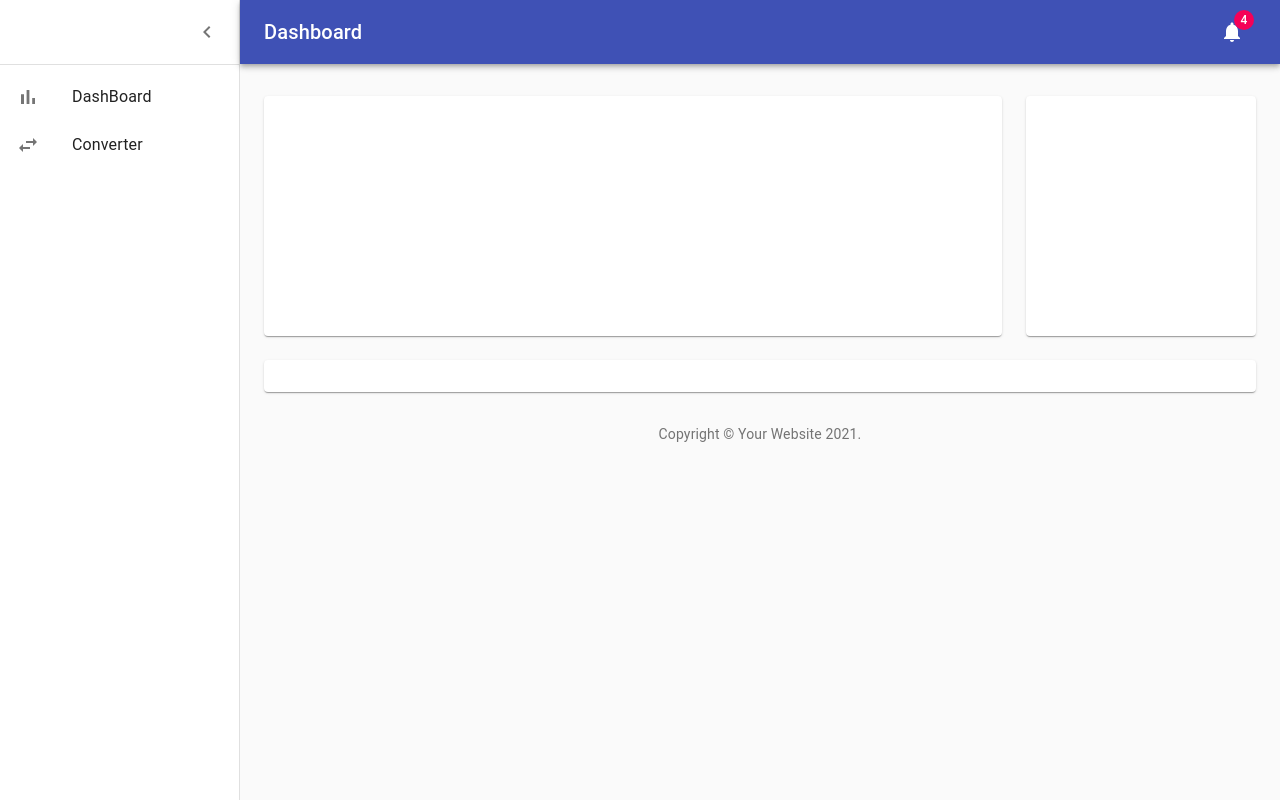
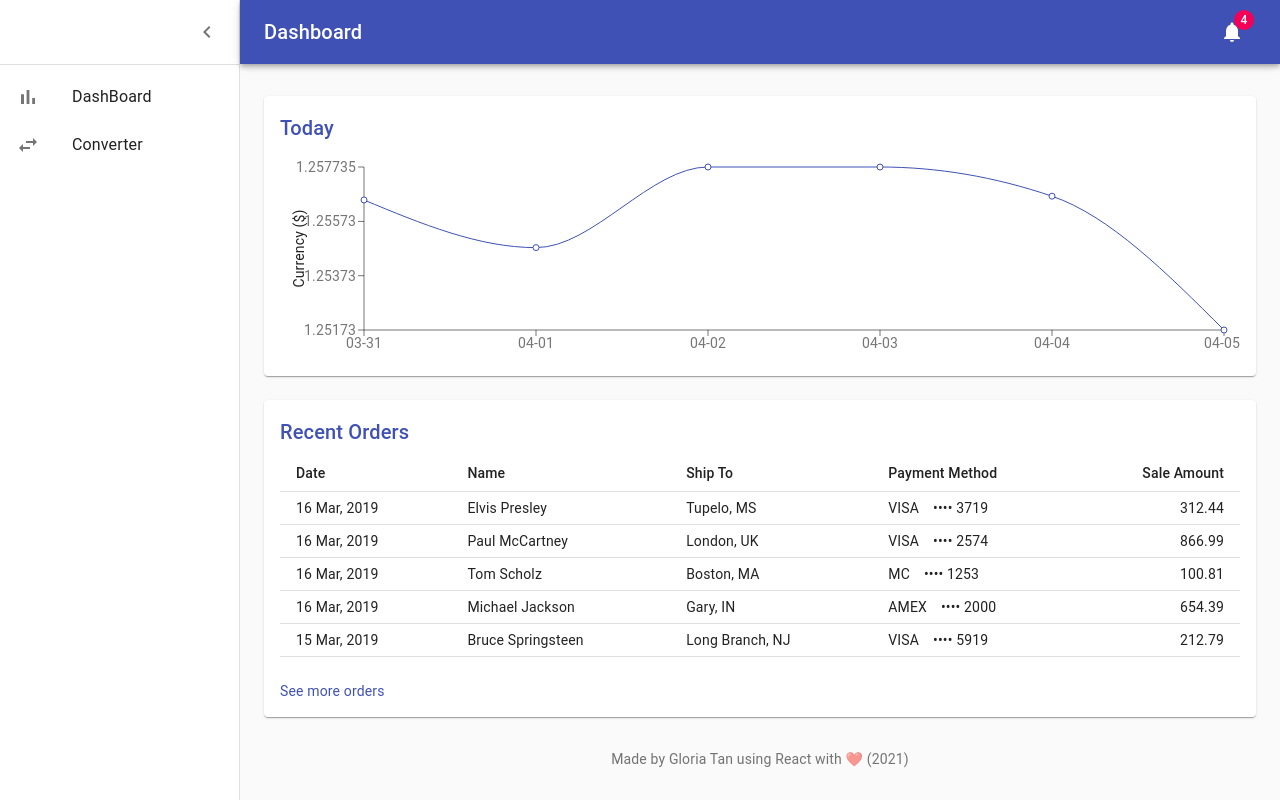
Before and after one commit to g7an/Currency-Converter, a React (Create React App) app: page / in a window 1280 px wide. Built offline with nearby package versions, Linux system fonts and the light colour scheme.

Commit message:
feat: chart (hardcoded-api)

```diff
--- a/package.json
+++ b/package.json
@@ -8,6 +8,7 @@
     "@testing-library/user-event": "^12.1.10",
     "axios": "^0.21.1",
     "currency-codes": "^2.1.0",
+    "eslint-plugin-react": "^7.23.1",
     "react": "^17.0.2",
     "react-dom": "^17.0.2",
     "react-number-format": "^4.5.3",
--- a/src/view/Chart.js
+++ b/src/view/Chart.js
@@ -1,27 +1,53 @@
-import React from 'react';
+import React, { useEffect, useState } from 'react';
 import { useTheme } from '@material-ui/core/styles';
 import { LineChart, Line, XAxis, YAxis, Label, ResponsiveContainer } from 'recharts';
 import Title from './Title';
+import axios from 'axios'
+import get from 'lodash/get'
 
 // Generate Sales Data
 function createData(time, amount) {
   return { time, amount };
 }
 
-const data = [
-  createData('00:00', 0),
-  createData('03:00', 300),
-  createData('06:00', 600),
-  createData('09:00', 800),
-  createData('12:00', 1500),
-  createData('15:00', 2000),
-  createData('18:00', 2400),
-  createData('21:00', 2400),
-  createData('24:00', undefined),
+// TODO: 1. fixed data to calling api
+
+// 2021-03-31: 1.25652
+// 2021-04-01: 1.254765
+// 2021-04-02: 1.257735
+// 2021-04-03: 1.257735
+// 2021-04-04: 1.25666
+// 2021-04-05: 1.25173
+const data1 = [
+  createData('03-31', 1.25652),
+  createData('04-01', 1.254765),
+  createData('04-02', 1.257735),
+  createData('04-03', 1.257735),
+  createData('04-04', 1.25666),
+  createData('04-05', 1.25173),
 ];
 
 export default function Chart() {
   const theme = useTheme();
+  // fromCode, toCode
+  const [data, setData] = useState(null)
+
+  useEffect(() => {
+      handleChange()
+      // console.log(data1)
+      // setData(data1)
+  }, [data])
+
+  async function handleChange() {
+    try {
+        // const response = await axios.get(`https://free.currconv.com/api/v7/convert?q=USD_CAD,CAD_USD&compact=ultra&date=2021-03-31&endDate=2021-04-05&apiKey=eaf0690418fe15dd0f48`)
+        // console.log(get(response, ['data', 'USD_CAD']))
+        // setData(get(response, ['data', 'USD_CAD']))
+        setData(data1)
+      } catch (error) {
+        console.error(error)
+      }
+  }
 
   return (
     <React.Fragment>
@@ -37,16 +63,16 @@ export default function Chart() {
          }}
        >
          <XAxis dataKey="time" stroke={theme.palette.text.secondary} />
-          <YAxis stroke={theme.palette.text.secondary}>
+         <YAxis stroke={theme.palette.text.secondary} domain={['dataMin', 'dataMax']}>
            <Label
              angle={270}
              position="left"
              style={{ textAnchor: 'middle', fill: theme.palette.text.primary }}
            >
-              Sales ($)
+             Currency ($)
            </Label>
          </YAxis>
-          <Line type="monotone" dataKey="amount" stroke={theme.palette.primary.main} dot={false} />
+         <Line type="monotone" dataKey="amount" stroke={theme.palette.primary.main} />
        </LineChart>
       </ResponsiveContainer>
     </React.Fragment>
--- a/src/view/ConverterForm.js
+++ b/src/view/ConverterForm.js
@@ -17,11 +17,16 @@ import NumberFormatter from '../services/NumberFormatter'
 import Card from '@material-ui/core/Card'
 import Bars from './Bars'
 import Container from '@material-ui/core/Container'
+import Paper from '@material-ui/core/Paper'
+import clsx from 'clsx'
 
 
 const useStyles = makeStyles((theme) => ({
+    fixedHeight: {
+        height: 300,
+    },
     formControl: {
-      marginTop: 25,
+      marginTop: 50,
       marginBottom: 25,
       margin: theme.spacing(1),
       minWidth: 120,
@@ -68,7 +73,18 @@ const useStyles = makeStyles((theme) => ({
     form: {
         justifyContent: 'center',
         textAlign:'center'
-    }
+    },
+    paper: {
+        marginTop: theme.spacing(1),
+        padding: theme.spacing(2),
+        display: 'flex',
+        overflow: 'auto',
+        flexDirection: 'column',
+    },
+    container: {
+        paddingTop: theme.spacing(4),
+        paddingBottom: theme.spacing(4),
+      },
   }))
 
 
@@ -128,6 +144,8 @@ const ConverterForm = () => {
           }
     }
 
+    const fixedHeightPaper = clsx(classes.paper, classes.fixedHeight);
+
     return(
         <>
         <div className={classes.root}>
@@ -135,8 +153,8 @@ const ConverterForm = () => {
         <main className={classes.content}>
             <div className={classes.appBarSpacer} />
                 <Container maxWidth="lg" className={classes.container}>
-                    <Card>
-                    <Grid item xs={12} className={classes.form}>
+                    <Paper className={fixedHeightPaper}>
+                        <Grid container xs={12} className={classes.form}>
                             <FormControl className={classes.formControl}>
                                 <TextField className={classes.inputField} id="standard-basic" name="amount"
                                     defaultValue="1.00" label="Amount" onChange={handleInputChange}
@@ -190,8 +208,7 @@ const ConverterForm = () => {
             </Grid>
         }
         </Grid>
-        </Card>
-
+        </Paper>
         </Container>
         </main>
         </div>
--- a/src/view/DashBoard.js
+++ b/src/view/DashBoard.js
@@ -24,15 +24,20 @@ import Deposits from './Deposits';
 import Orders from './Orders';
 import Bars  from './Bars';
 
-function Copyright() {
+function Declaration() {
     return (
       <Typography variant="body2" color="textSecondary" align="center">
-        {'Copyright © '}
+        {'Made by '}
         <Link color="inherit" href="https://material-ui.com/">
-          Your Website
-        </Link>{' '}
+          Gloria Tan
+        </Link>
+        {' using '}
+        <Link color="inherit" href="https://reactjs.org/">
+          React
+        </Link>
+        {' with ❤️ ('}
         {new Date().getFullYear()}
-        {'.'}
+        {')'}
       </Typography>
     );
   }
@@ -114,7 +119,7 @@ function Copyright() {
       flexDirection: 'column',
     },
     fixedHeight: {
-      height: 240,
+      height: 280,
     },
   }));
 
@@ -132,26 +137,20 @@ const DashBoard = () => {
                 <Container maxWidth="lg" className={classes.container}>
                   <Grid container spacing={3}>
                       {/* Chart */}
-                      <Grid item xs={12} md={8} lg={9}>
+                      <Grid item xs={12}>
                       <Paper className={fixedHeightPaper}>
-                          {/* <Chart /> */}
-                      </Paper>
-                      </Grid>
-                      {/* Recent Deposits */}
-                      <Grid item xs={12} md={4} lg={3}>
-                      <Paper className={fixedHeightPaper}>
-                          {/* <Deposits /> */}
+                          <Chart />
                       </Paper>
                       </Grid>
                       {/* Recent Orders */}
                       <Grid item xs={12}>
                       <Paper className={classes.paper}>
-                          {/* <Orders /> */}
+                          <Orders />
                       </Paper>
                       </Grid>
                   </Grid>
                 <Box pt={4}>
-                    <Copyright />
+                    <Declaration />
                 </Box>
                 </Container>
             </main>
```
Also changed, not shown: 2 other files (tests, documents, lock files or other folders). Lines whose indentation alone changed are shown as unchanged.
